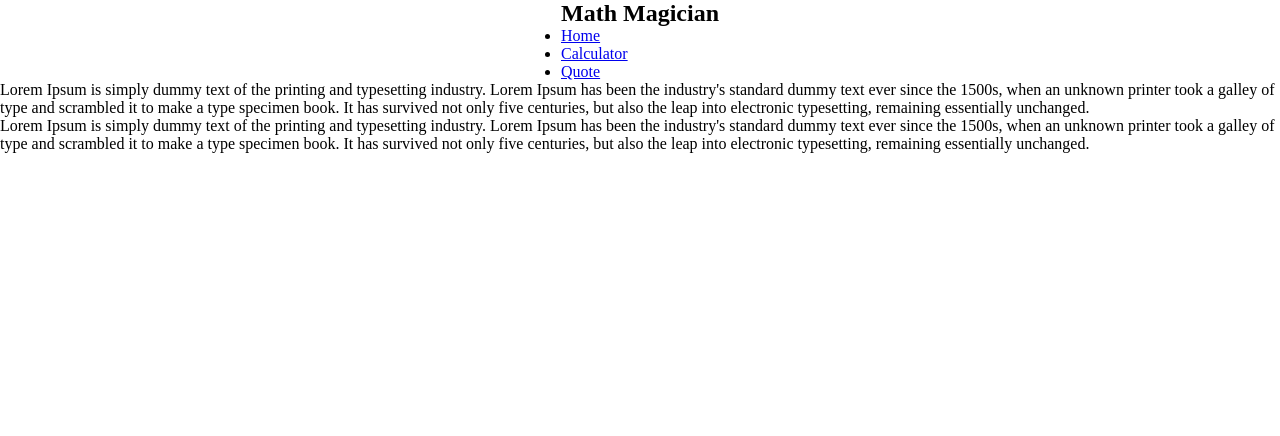
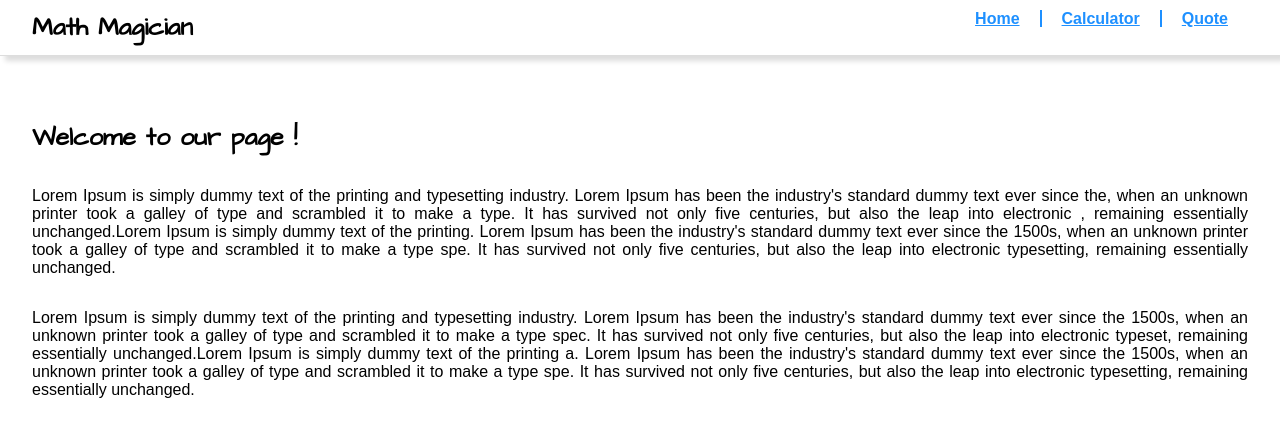
Before and after one commit to Felix45/math-magicians, a React (Create React App) app: page /math-magician in a window 1280 px wide. Shown: the top 436 px of the page. Built offline with nearby package versions, Linux system fonts and the light colour scheme.

Commit message:
Add styling to math magician app

```diff
--- a/public/index.html
+++ b/public/index.html
@@ -10,11 +10,11 @@
       content="Web site created using create-react-app"
     />
     <link rel="manifest" href="%PUBLIC_URL%/manifest.json" />
-    <title>Calculator</title>
+    <title>Math Magician</title>
   </head>
   <body>
     <noscript>You need to enable JavaScript to run this app.</noscript>
-    <div id="root" class="d-flex flex-column flex-center">
+    <div id="root" class="d-flex flex-column">
 
     </div>
   </body>
--- a/src/components/Calculator.js
+++ b/src/components/Calculator.js
@@ -14,7 +14,8 @@ const Calculator = () => {
   };
 
   return (
-    <div className="container">
+    <section className="container d-flex space-between">
+      <h1 className="title">Let&apos;s do some math!</h1>
       <div className="d-flex flex-column calculator">
         <Result total={total} next={next} operation={operation} />
         <div className="d-flex calculator-btns">
@@ -25,7 +26,7 @@ const Calculator = () => {
         }
         </div>
       </div>
-    </div>
+    </section>
 
   );
 };
--- a/src/components/NavBar.js
+++ b/src/components/NavBar.js
@@ -8,11 +8,11 @@ const NavBar = () => {
     { id: 3, text: 'Quote', url: '/quote' },
   ];
   return (
-    <nav className="navbar">
+    <nav className="d-flex space-between navbar">
       <header>
-        <h1>Math Magician</h1>
+        <h1 className="title">Math Magician</h1>
       </header>
-      <ul>
+      <ul className="d-flex">
         {
           urls.map((url) => (
             <li
--- a/src/index.css
+++ b/src/index.css
@@ -1,15 +1,50 @@
+@import url('https://fonts.googleapis.com/css2?family=Architects+Daughter&display=swap');
+
 * {
   margin: 0;
   padding: 0;
   box-sizing: border-box;
+  font-family: 'Arial', sans-serif;
+}
+
+ol,
+ul {
+  list-style-type: none;
 }
 
 :root {
+  --dodgerblue: dodgerblue;
   --white: #fff;
   --gray: #fafafa;
   --darkgray: #ddd;
   --bgdark: #858693;
   --orange: #f39148;
+}
+
+p {
+  text-align: justify;
+}
+
+.title {
+  font: bold 25px 'Architects Daughter', cursive;
+}
+
+nav {
+  width: 100%;
+  padding: 10px 2em;
+  font-weight: bold;
+  border-bottom: 1px solid var(--darkgray);
+  box-shadow: 5px 5px 5px var(--darkgray);
+}
+
+nav li a {
+  padding: 0 20px;
+  color: var(--dodgerblue);
+  border-right: 2px solid var(--dodgerblue);
+}
+
+nav li:last-child a {
+  border: none;
 }
 
 .bg-dark {
@@ -35,13 +70,21 @@
   justify-content: flex-end;
 }
 
+.space-between {
+  justify-content: space-between;
+}
+
 .container {
-  width: 90%;
-  margin-top: 10%;
+  width: 100%;
+  padding: 5% 2em;
 }
 
 .p-1 {
   padding: 1rem;
+}
+
+.m-2 {
+  margin-bottom: 2rem;
 }
 
 .btn {
@@ -63,8 +106,9 @@
   flex-grow: 2;
 }
 
-@media screen and (min-width: 767px) {
-  .container {
-    width: 50%;
-  }
+blockquote {
+  line-height: 1.5em;
+  font-size: 20px;
+  background-color: var(--darkgray);
+  border-left: 5px solid var(--orange);
 }
--- a/src/pages/Home.js
+++ b/src/pages/Home.js
@@ -1,11 +1,16 @@
 import React from 'react';
 
 const Home = () => (
-  <div className="about-us">
-    <p>
+  <section className="container">
+    <h1 className="m-2 title">Welcome to our page !</h1>
+    <p className="m-2">
       Lorem Ipsum is simply dummy text of the printing and typesetting industry.
+      Lorem Ipsum has been the industry&apos;s standard dummy text ever since the,
+      when an unknown printer took a galley of type and scrambled it to make a type.
+      It has survived not only five centuries, but also the leap into electronic ,
+      remaining essentially unchanged.Lorem Ipsum is simply dummy text of the printing.
       Lorem Ipsum has been the industry&apos;s standard dummy text ever since the 1500s,
-      when an unknown printer took a galley of type and scrambled it to make a type specimen book.
+      when an unknown printer took a galley of type and scrambled it to make a type spe.
       It has survived not only five centuries, but also the leap into electronic typesetting,
       remaining essentially unchanged.
     </p>
@@ -13,12 +18,15 @@ const Home = () => (
     <p>
       Lorem Ipsum is simply dummy text of the printing and typesetting industry.
       Lorem Ipsum has been the industry&apos;s standard dummy text ever since the 1500s,
-      when an unknown printer took a galley of type and scrambled it to make a type specimen book.
+      when an unknown printer took a galley of type and scrambled it to make a type spec.
+      It has survived not only five centuries, but also the leap into electronic typeset,
+      remaining essentially unchanged.Lorem Ipsum is simply dummy text of the printing a.
+      Lorem Ipsum has been the industry&apos;s standard dummy text ever since the 1500s,
+      when an unknown printer took a galley of type and scrambled it to make a type spe.
       It has survived not only five centuries, but also the leap into electronic typesetting,
       remaining essentially unchanged.
     </p>
-
-  </div>
+  </section>
 );
 
 export default Home;
--- a/src/pages/Quote.js
+++ b/src/pages/Quote.js
@@ -4,7 +4,10 @@ class Quote extends React.Component {
   constructor(props) {
     super(props);
     this.state = {
-      todaysQuote: '',
+      todaysQuote: {
+        text: 'In seed time learn, in harvest teach, in winter enjoy.',
+        author: 'Unknown',
+      },
     };
   }
 
@@ -21,10 +24,19 @@ class Quote extends React.Component {
   render() {
     const { todaysQuote } = this.state;
     return (
-      <blockquote>
-        <p>{todaysQuote.text}</p>
-        <p>{todaysQuote.author}</p>
-      </blockquote>
+      <div className="container d-flex flex-column flex-center">
+        <blockquote className="p-1">
+          <p>
+            {todaysQuote.text}
+            {' '}
+            ---
+            {' '}
+            {todaysQuote.author}
+            {' '}
+          </p>
+        </blockquote>
+      </div>
+
     );
   }
 }
```
